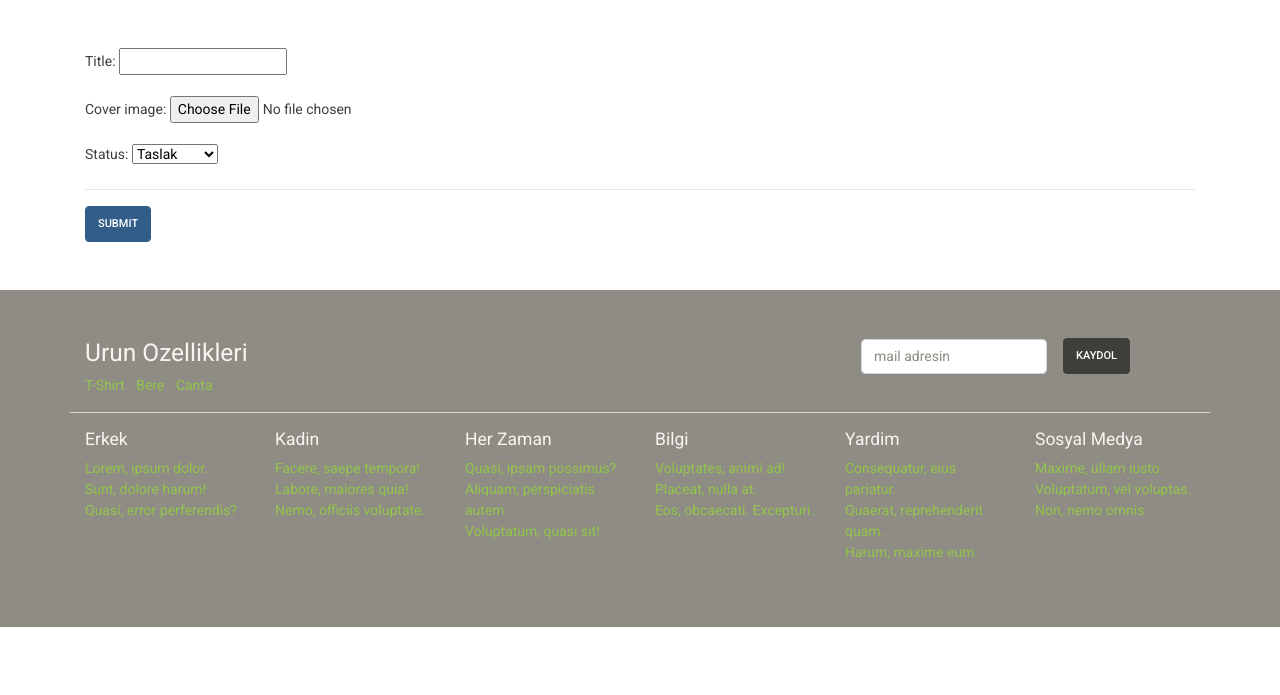
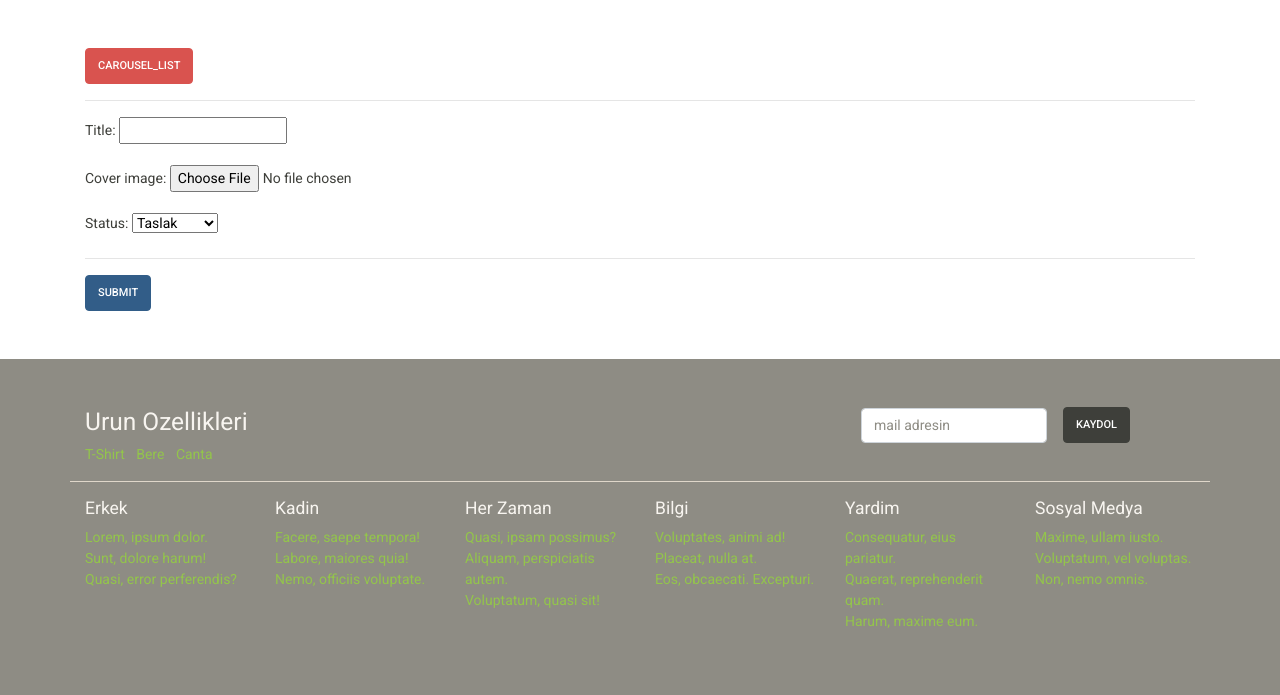
Before and after one commit to sadagatasgarov/eticaret-sayfasi, a Django app: page /manage/carousel_create/ in a window 1280 px wide. Shown: the part 54-749 px from the top of the page. Run offline with Django 3.2, Linux system fonts and the light colour scheme; some libraries are stand-ins or nearby versions.

Commit message:
Carusel update ipytn ve funksiya yolu

```diff
--- a/page/urls.py
+++ b/page/urls.py
@@ -3,8 +3,9 @@ from .views import carousel_create, carousel_update, carousel_list
 
 
 urlpatterns = [
+    path('carousel_list/', carousel_list, name='carousel_list'),
     path('carousel_create/', carousel_create, name='carousel_create'),
-    path('carousel_update/', carousel_update, name='carousel_update'),
-    path('carousel_list/', carousel_list, name='carousel_list'),
+    path('carousel_update/<int:pk>/', carousel_update, name='carousel_update'),
+
 
 ]
--- a/page/views.py
+++ b/page/views.py
@@ -1,4 +1,4 @@
-from django.shortcuts import render
+from django.shortcuts import redirect, render
 from django.contrib import messages
 from .models import Carousel
 from .forms import CarouselModelForm
@@ -38,7 +38,7 @@ def carousel_list(request):
     context = {
         'form' : form
     }
-    context['form'] = Carousel.objects.all()
+    context['form'] = Carousel.objects.all().order_by('-pk')
     return render(request, 'manage/carousel_list.html', context)
 
 
@@ -48,16 +48,27 @@ def carousel_update(request, pk):
     context = {
         'form':form
     }
-    item = Carousel.objects.first()
+    item = Carousel.objects.get(pk=pk)
     context['form'] = CarouselModelForm(instance=item)
 
     if request.method == 'POST':
-        print(request.POST)
-        print(request.FILES.get('cover_image'))
-        # create code is deleted
-        form = CarouselModelForm(request.POST, request.FILES)
+        form = CarouselModelForm(request.POST, request.FILES, instance=item)
         print(form)
         if form.is_valid():
             form.save()
         messages.success(request, 'Guncellendi Carousel guncellendi')
+        return redirect('carousel_update', pk)
     return render(request, 'manage/carousel_create.html', context)
+
+#bu da alternativ yoll
+""" def carousel_form(request=None, instance=None):
+    if request:
+        form = CarouselModelForm(
+            request.POST,
+            request.FILES,
+            instance=instance
+        )
+    else:
+        form = CarouselModelForm(request, instance=instance)
+    return form
+ """
--- a/templates/manage/carousel_create.html
+++ b/templates/manage/carousel_create.html
@@ -2,6 +2,11 @@
 
 {% block content %}
 <div class="container mt-5">
+     <div class="" >
+        <a href="{% url 'carousel_list' %}"  class="btn btn-danger">Carousel_list</a>
+    </div>
+    <hr>
+
     <div class="row">
         <div class="col-sm-12 ">
                 <form method="POST" enctype="multipart/form-data">
```
Also changed, not shown: templates/manage/carousel_list.html (+6 -2 lines), db.sqlite3.
